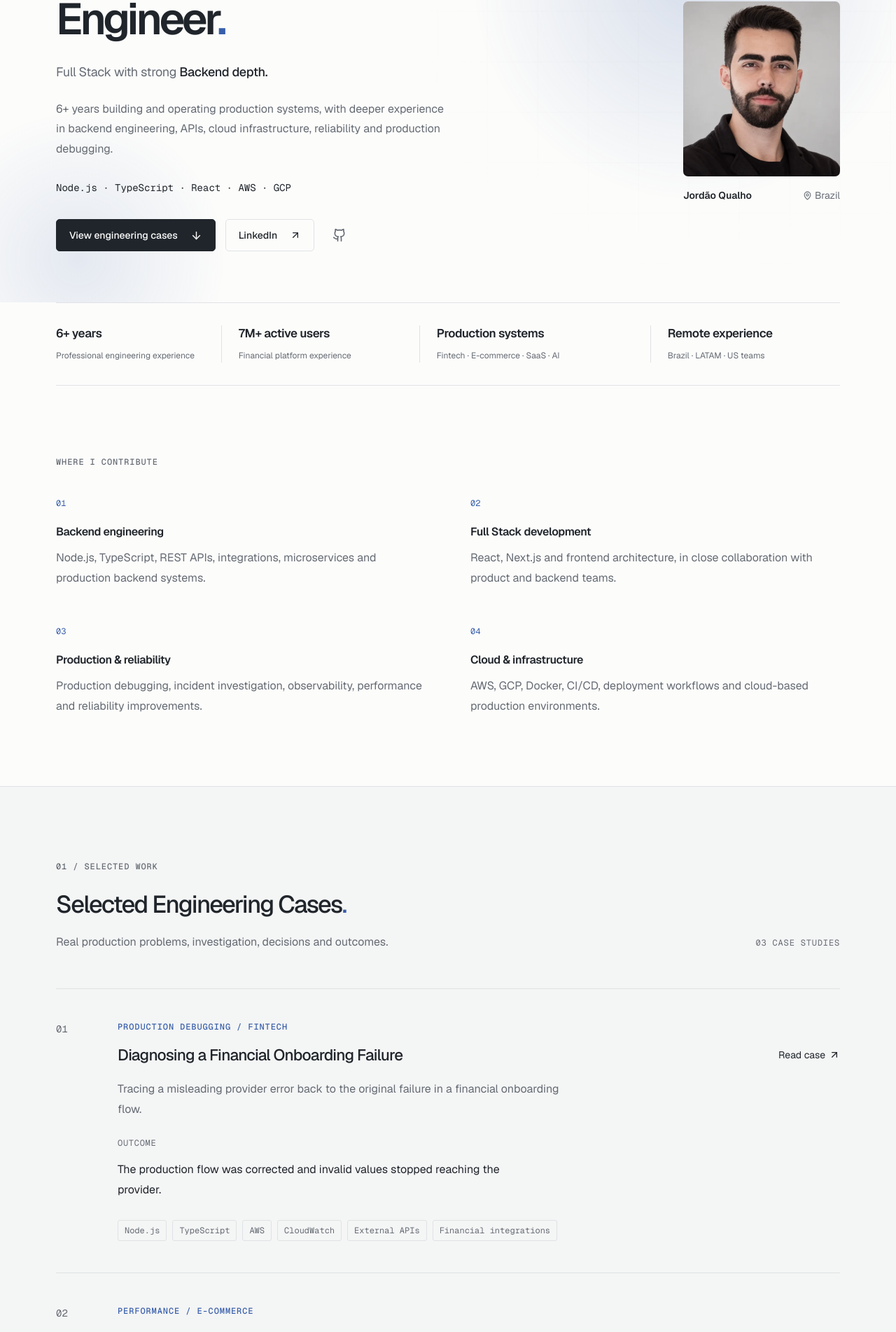
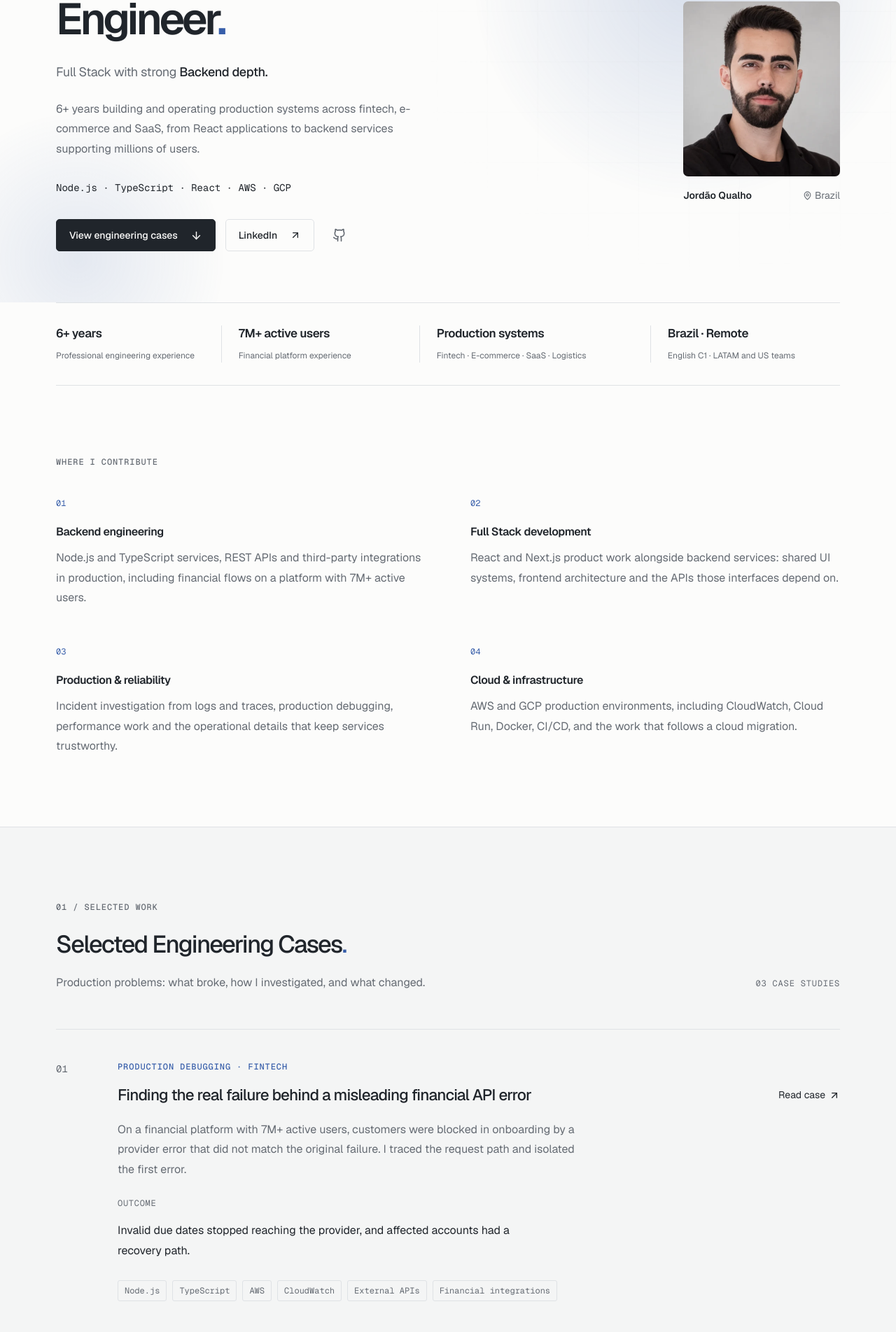
Before and after one commit to jordaoqualho/portfolio, a Next.js app: page / in a window 1280 px wide. Shown: the part 293-2196 px from the top of the page at 70% size. Built offline with nearby package versions, Linux system fonts and the light colour scheme; no server answers.

Commit message:
chore(copy): rewrite profile copy for recruiter conversion
Lead with production evidence, problem-led cases, and clear remote availability instead of skill lists.

```diff
--- a/src/components/layout/Footer.tsx
+++ b/src/components/layout/Footer.tsx
@@ -7,7 +7,7 @@ export function Footer() {
       <p>
         © {new Date().getFullYear()} {profile.name}
       </p>
-      <span>Brazil · Working across borders</span>
+      <span>Brazil · Remote international</span>
       <MotionPreferences />
       <a href={profile.github} target="_blank" rel="noopener noreferrer">
         GitHub <ArrowUpRight size={14} />
--- a/src/components/sections/About.tsx
+++ b/src/components/sections/About.tsx
@@ -7,9 +7,9 @@ export function About() {
           <div>
             <span className="eyebrow">04 / ABOUT</span>
             <h2>
-              Engineering beyond
+              Based in Brazil.
               <br />
-              the ticket<span className="accent">.</span>
+              Working in English<span className="accent">.</span>
             </h2>
           </div>
         </div>
--- a/src/components/sections/EngineeringCases.tsx
+++ b/src/components/sections/EngineeringCases.tsx
@@ -11,7 +11,7 @@ export function EngineeringCases() {
               Selected Engineering Cases<span className="accent">.</span>
             </h2>
             <p>
-              Real production problems, investigation, decisions and outcomes.
+              Production problems: what broke, how I investigated, and what changed.
             </p>
           </div>
           <span className="section-note">03 CASE STUDIES</span>
--- a/src/components/sections/TechStack.tsx
+++ b/src/components/sections/TechStack.tsx
@@ -7,7 +7,7 @@ export function TechStack() {
           <div>
             <span className="eyebrow">03 / TECHNICAL STACK</span>
             <h2>
-              Tools I work with<span className="accent">.</span>
+              What I use in production<span className="accent">.</span>
             </h2>
           </div>
         </div>
--- a/src/data/profile.ts
+++ b/src/data/profile.ts
@@ -31,10 +31,10 @@ export const profile = {
   github: "https://github.com/jordaoqualho",
   location: "Brazil",
   languages: "English C1 Advanced · Portuguese native",
-  availability: "Open to remote opportunities",
+  availability: "Open to remote international roles",
   core: ["Node.js", "TypeScript", "React", "AWS", "GCP"],
   intro:
-    "6+ years building and operating production systems, with deeper experience in backend engineering, APIs, cloud infrastructure, reliability and production debugging.",
+    "6+ years building and operating production systems across fintech, e-commerce and SaaS, from React applications to backend services supporting millions of users.",
   resumePath: "/resume/Jordao_Qualho_Senior_Software_Engineer_CV.pdf",
 };
 export const navigation = [
@@ -47,47 +47,47 @@ export const navigation = [
 export const stats = [
   { value: "6+ years", label: "Professional engineering experience" },
   { value: "7M+ active users", label: "Financial platform experience" },
-  { value: "Production systems", label: "Fintech · E-commerce · SaaS · AI" },
-  { value: "Remote experience", label: "Brazil · LATAM · US teams" },
+  { value: "Production systems", label: "Fintech · E-commerce · SaaS · Logistics" },
+  { value: "Brazil · Remote", label: "English C1 · LATAM and US teams" },
 ];
 export const capabilities: Capability[] = [
   {
     title: "Backend engineering",
     description:
-      "Node.js, TypeScript, REST APIs, integrations, microservices and production backend systems.",
+      "Node.js and TypeScript services, REST APIs and third-party integrations in production, including financial flows on a platform with 7M+ active users.",
   },
   {
     title: "Full Stack development",
     description:
-      "React, Next.js and frontend architecture, in close collaboration with product and backend teams.",
+      "React and Next.js product work alongside backend services: shared UI systems, frontend architecture and the APIs those interfaces depend on.",
   },
   {
     title: "Production & reliability",
     description:
-      "Production debugging, incident investigation, observability, performance and reliability improvements.",
+      "Incident investigation from logs and traces, production debugging, performance work and the operational details that keep services trustworthy.",
   },
   {
     title: "Cloud & infrastructure",
     description:
-      "AWS, GCP, Docker, CI/CD, deployment workflows and cloud-based production environments.",
+      "AWS and GCP production environments, including CloudWatch, Cloud Run, Docker, CI/CD, and the work that follows a cloud migration.",
   },
 ];
 export const cases: EngineeringCase[] = [
   {
     number: "01",
     slug: "financial-onboarding-incident",
-    category: "Production debugging / Fintech",
-    title: "Diagnosing a Financial Onboarding Failure",
+    category: "Production debugging · Fintech",
+    title: "Finding the real failure behind a misleading financial API error",
     summary:
-      "Tracing a misleading provider error back to the original failure in a financial onboarding flow.",
+      "On a financial platform with 7M+ active users, customers were blocked in onboarding by a provider error that did not match the original failure. I traced the request path and isolated the first error.",
     context:
-      "I worked on a high-volume financial platform serving more than 7 million active users.",
+      "I worked on a high-volume financial platform serving more than 7 million active users. Account creation depended on a downstream financial provider.",
     problem:
-      "A subset of customers could not complete account creation. The downstream financial provider initially rejected certain requests because of an invalid payment due-date rule. Subsequent attempts returned “Customer Already Exists”, hiding the original error and causing repeated retries.",
+      "A subset of customers could not complete account creation. The provider first rejected some requests because of an invalid payment due-date rule. Later retries returned “Customer Already Exists”, hiding the original error and sending the team down the wrong path.",
     investigation: [
-      "I traced the production request flow using CloudWatch logs and request tracing.",
-      "I compared successful and failed requests to identify where their behavior diverged.",
-      "I worked with the external provider to understand why retries returned a different response from the initial request.",
+      "I traced the production request flow in CloudWatch logs and request tracing.",
+      "I compared successful and failed requests to see where their behavior diverged.",
+      "I worked with the external provider to understand why retries returned a different response from the first request.",
     ],
     rootCause:
       "The frontend allowed unsupported due-date values to reach the downstream integration. The provider accepted due dates only up to day 28. After the first failure, retries produced a different, misleading error.",
@@ -95,12 +95,12 @@ export const cases: EngineeringCase[] = [
       "Traced the request flow and identified the original failure.",
       "Isolated the external integration behavior.",
       "Helped create a recovery path for affected accounts.",
-      "Helped ensure invalid due dates were prevented from reaching the integration.",
+      "Helped stop invalid due dates from reaching the integration.",
     ],
     outcome:
-      "The production flow was corrected and invalid values stopped reaching the provider.",
+      "Invalid due dates stopped reaching the provider, and affected accounts had a recovery path.",
     takeaway:
-      "Retries can make incidents harder to diagnose when downstream errors do not accurately represent the original failure.",
+      "Retries can hide the original failure. If the downstream error changes on the second attempt, the first response is still the one that matters.",
     technologies: [
       "Node.js",
       "TypeScript",
@@ -113,26 +113,29 @@ export const cases: EngineeringCase[] = [
   {
     number: "02",
     slug: "ecommerce-scalability",
-    category: "Performance / E-commerce",
-    title: "Improving a High-Traffic E-commerce Backend",
+    category: "Performance · E-commerce",
+    title: "Investigating database timeouts under e-commerce traffic",
     summary:
-      "Investigating database timeouts under load after an AWS-to-GCP infrastructure migration.",
+      "After an AWS-to-GCP migration, a high-traffic e-commerce backend started timing out against the database under load. I tested pooling, caching, cold starts and autoscaling before proposing changes.",
     context:
       "I worked in a high-traffic e-commerce environment after its infrastructure migration from AWS to GCP.",
     problem:
-      "The system began experiencing database timeouts under higher traffic.",
+      "The system began experiencing database timeouts under higher traffic. It was not obvious which layer was failing: the database, the application, or the new cloud setup.",
     investigation: [
       "Used load testing and concurrency analysis to investigate behavior under traffic.",
       "Examined cold starts and database connection pooling.",
-      "Analyzed caching and autoscaling behavior alongside database and infrastructure bottlenecks.",
+      "Analyzed caching and autoscaling alongside database and infrastructure bottlenecks.",
     ],
+    rootCause:
+      "The timeouts were not one misconfigured parameter. They came from the interaction of cold starts, connection pooling, caching and autoscaling after the migration.",
     contribution: [
-      "Investigated system behavior under load.",
+      "Investigated system behavior under load instead of guessing at a fix.",
       "Tested hypotheses before proposing architecture changes.",
       "Analyzed database and infrastructure bottlenecks.",
       "Contributed to improvements involving pooling, caching and autoscaling.",
     ],
-    outcome: "System reliability and the ability to handle traffic improved.",
+    outcome:
+      "Pooling, caching and autoscaling changes followed the investigation, and the system handled traffic more reliably afterwards.",
     takeaway:
       "Performance problems are rarely solved by changing one parameter. Measure each layer before deciding where to optimize.",
     technologies: [
@@ -148,18 +151,22 @@ export const cases: EngineeringCase[] = [
   {
     number: "03",
     slug: "frontend-infrastructure",
-    category: "Frontend architecture / AI healthcare",
-    title: "Building Shared Frontend Infrastructure",
+    category: "Frontend architecture · Healthcare",
+    title: "Standing up a shared React system for a US healthcare team",
     summary:
-      "Building a shared React component system, micro-frontend integration and delivery workflows for a US healthcare platform.",
+      "A US healthcare product needed a shared React foundation and a delivery path. In a short advisory engagement, I built the component system, micro-frontend integration and baseline AWS/ArgoCD workflow.",
     context:
-      "I worked through Tecla on a short advisory engagement for Sully, a US-based AI-assisted healthcare workflow platform. The client later discontinued the project following funding and team restructuring.",
+      "I worked through Tecla on a short advisory engagement for Sully, a US-based AI-assisted healthcare workflow platform.",
+    problem:
+      "The team needed a consistent UI system and a deployable frontend architecture before a larger group could build on it.",
     contribution: [
       "Built a reusable React component system using Atomic Design in a monorepo.",
       "Implemented early data views and micro-frontend integration.",
       "Set up baseline AWS infrastructure for FHIR-compliant healthcare workflows and automated CI/CD with ArgoCD.",
       "Aligned implementation directly with US-based healthcare stakeholders.",
     ],
+    outcome:
+      "The shared frontend system and baseline infrastructure were in place. The client later discontinued the project after funding and team changes.",
     takeaway:
       "Shared frontend infrastructure only creates leverage when teams can adopt it without losing autonomy.",
     technologies: [
@@ -178,7 +185,7 @@ export const experience: Experience[] = [
     title: "Senior Backend Engineer · Contract / B2B",
     dates: "Dec 2023 – Aug 2026",
     summary:
-      "Served as squad technical lead for financial services in the Sem Parar ecosystem, on a platform serving 7M+ active users. Investigated production incidents, aligned requirements with product stakeholders, and improved documentation, testing and developer onboarding.",
+      "Backend engineer and technical lead for a financial-services squad on Sem Parar, a platform with 7M+ active users. I investigated production incidents, worked through API integrations with product stakeholders, and improved testing, documentation and onboarding.",
     technologies: [
       "Node.js",
       "TypeScript",
@@ -193,7 +200,7 @@ export const experience: Experience[] = [
     title: "Senior Full Stack Engineer · Advisory / B2B",
     dates: "Mar 2026 – Apr 2026",
     summary:
-      "Built a reusable React component system with Atomic Design in a monorepo, integrated micro-frontends, and set up baseline AWS infrastructure and ArgoCD delivery workflows for a US healthcare platform.",
+      "Short advisory for a US healthcare workflow product. I set up a shared React component system, micro-frontend integration, and baseline AWS/ArgoCD delivery.",
     note: "Advisory engagement through Tecla. The client discontinued the project following funding and team restructuring.",
     technologies: ["React", "TypeScript", "AWS", "FHIR", "ArgoCD"],
   },
@@ -202,7 +209,7 @@ export const experience: Experience[] = [
     title: "Senior Full Stack Engineer",
     dates: "Jul 2023 – Nov 2023",
     summary:
-      "Designed Redis caching and invalidation strategies for NestJS microservices, reducing latency on analytical routes. Achieved 85%+ automated test coverage across core microservices using Jest.",
+      "Worked on NestJS microservices for analytical product routes. I designed Redis caching and invalidation, and raised automated test coverage above 85% on the core services.",
     technologies: ["React", "NestJS", "Redis", "TypeScript", "Jest"],
   },
   {
@@ -210,7 +217,7 @@ export const experience: Experience[] = [
     title: "Senior Full Stack Engineer",
     dates: "Nov 2022 – Jun 2023",
     summary:
-      "Rebuilt a reporting microservice from Python in TypeScript, lowering memory consumption and eliminating runtime failures. Developed complex, stateful Vue.js interfaces for global maritime logistics operations.",
+      "Maritime logistics platform. I rebuilt a reporting microservice from Python to TypeScript to cut memory use and stop runtime failures, and built stateful Vue.js interfaces for operations teams.",
     technologies: ["TypeScript", "Vue.js", "Node.js", "Python"],
   },
   {
@@ -218,7 +225,7 @@ export const experience: Experience[] = [
     title: "Full Stack Engineer & Tech Lead",
     dates: "Nov 2021 – Nov 2022",
     summary:
-      "Promoted to Technical Lead within six months, owning architecture decisions and GCP infrastructure. Scaled Node.js and Cloud Run services for live commerce with 12,000+ concurrent active users; mentored engineers and established code review standards.",
+      "Live commerce on GCP. Promoted to Technical Lead within six months; I owned Cloud Run services that handled 12,000+ concurrent users, mentored engineers, and established code review standards.",
     technologies: ["Node.js", "TypeScript", "GCP", "React"],
   },
   {
@@ -226,7 +233,7 @@ export const experience: Experience[] = [
     title: "Full Stack Engineer",
     dates: "Aug 2021 – Nov 2021",
     summary:
-      "Delivered an interactive 2D React application as the sole engineer, from technical and product decisions through production. Built responsive interfaces for real-time architectural updates and image overlays.",
+      "Sole engineer on an interactive 2D React product, from technical and product decisions through production release.",
     technologies: ["React"],
   },
   {
@@ -234,7 +241,7 @@ export const experience: Experience[] = [
     title: "Full Stack Engineer",
     dates: "Jan 2020 – Aug 2021",
     summary:
-      "Built an ERP from scratch with React, Node.js, MongoDB and AWS S3. Integrated Brazilian tax and invoicing APIs, including XML validation and authentication, and automated document workflows.",
+      "Built an ERP from scratch in React, Node.js, MongoDB and AWS S3, including Brazilian tax and invoicing integrations and automated document workflows.",
     technologies: ["React", "Node.js", "MongoDB", "AWS"],
   },
 ];
@@ -282,31 +289,30 @@ export const skills = [
   {
     group: "Engineering",
     items: [
-      "System design",
-      "Distributed systems",
-      "High-concurrency systems",
       "Production debugging",
+      "Incident investigation",
       "Observability",
       "Performance",
       "API integrations",
       "Automated testing",
+      "Technical leadership",
     ],
   },
 ];
 export const principles = [
   "I debug from evidence, not assumptions.",
   "I prefer simple systems before complex abstractions.",
-  "I care about observability before production fails.",
-  "I use AI as an engineering tool, not as a substitute for understanding the code.",
-  "I value maintainability, reliability and explicit trade-offs.",
+  "Observability should exist before production fails.",
+  "AI can accelerate engineering, but it does not replace understanding the code.",
+  "I would rather name a trade-off than hide it behind a best practice.",
 ];
 export const about = [
-  "I’m a Senior Software Engineer from Brazil with more than six years of professional experience across fintech, e-commerce, SaaS, logistics and AI-related products.",
-  "My background is Full Stack, with deeper experience in backend engineering, APIs, cloud infrastructure, production reliability and distributed systems.",
-  "I enjoy environments where engineers are expected to understand the problem, investigate production behavior and contribute to technical decisions.",
+  "I’m a Senior Software Engineer based in Brazil, with 6+ years of production experience across fintech, e-commerce, SaaS and logistics. I work in English (C1) with remote teams in LATAM and the US.",
+  "My work is Full Stack, with more time spent on backend systems, APIs, cloud infrastructure and production reliability.",
+  "I do best on teams that expect engineers to investigate real production behavior and take part in technical decisions, not just close tickets.",
 ];
 export const contact = {
   title: "Looking for a Senior Software Engineer?",
   description:
-    "I’m currently open to Senior Software Engineer, Full Stack and Backend opportunities with remote teams in Brazil, LATAM and international companies.",
+    "I’m open to Senior Software Engineer, Full Stack and Backend roles with remote teams in Brazil, LATAM and internationally.",
 };
--- a/src/lib/site.ts
+++ b/src/lib/site.ts
@@ -4,6 +4,6 @@ export const siteUrl = (
   "https://jordao-qualho.vercel.app"
 ).replace(/\/$/, "");
 export const siteTitle =
-  "Jordão Qualho — Senior Software Engineer | Node.js, TypeScript & React";
+  "Jordão Qualho, Senior Software Engineer | Node.js, TypeScript & React";
 export const siteDescription =
-  "Senior Software Engineer with 6+ years of experience building production systems with Node.js, TypeScript, React, AWS and GCP. Full Stack engineer with strong backend expertise.";
+  "Senior Software Engineer · Full Stack with backend depth. 6+ years in Node.js, TypeScript, React, AWS and GCP, including a financial platform with 7M+ active users. Brazil-based, open to remote roles.";
```
Also changed, not shown: src/app/opengraph-image.tsx (+4 -4 lines).
